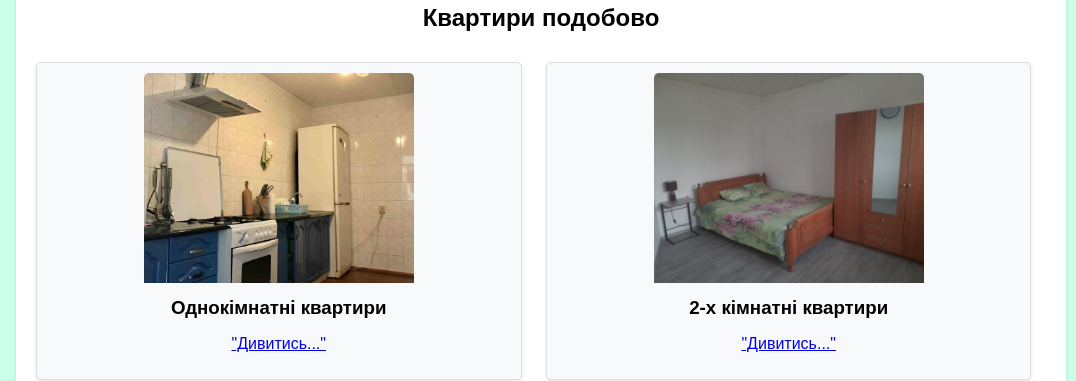
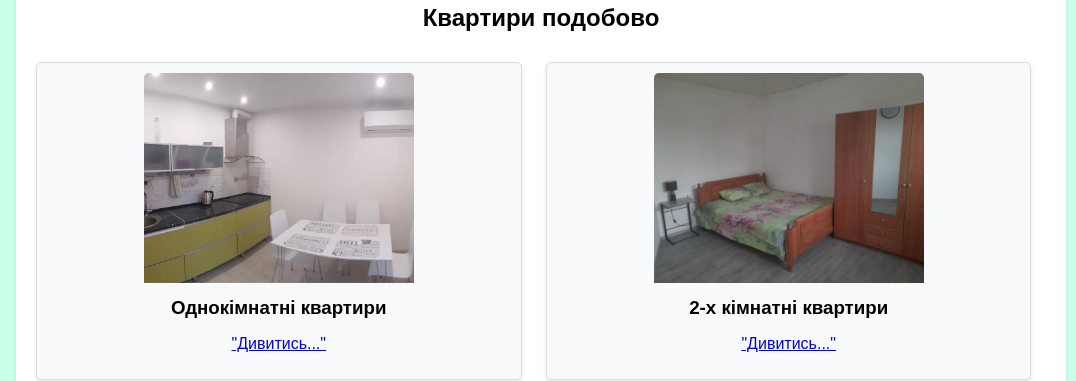
Before and after one commit to Svitvik/Zatushna-oselya, a plain HTML site: page index.html in a window 1280 px wide. Shown: the part 826-1207 px from the top of the page, 204-1280 px from the left. Drawn offline with Linux system fonts and the light colour scheme; a script that the page names is missing.

Commit message:
Update index.html

```diff
--- a/index.html
+++ b/index.html
@@ -38,7 +38,7 @@
         <section id="destinations">
             <h2 class="title">Квартири подобово</h2>
             <div class="card">
-                <img src="./img/3.jpg" width="270" height="210" alt="фото">
+                <img src="./img/elena1/1.jpg" width="270" height="210" alt="фото">
                 <h3>Однокімнатні квартири</h3>
                 <p><a href="kvart1.html" class="linkб">"Дивитись..."</a></p>
             </div>
```
